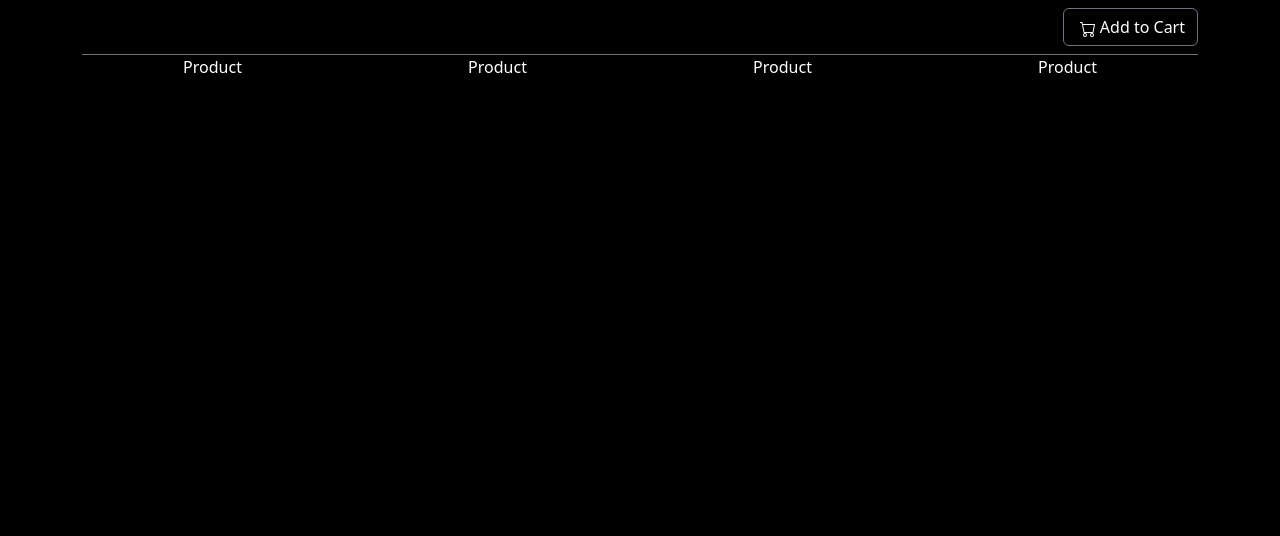
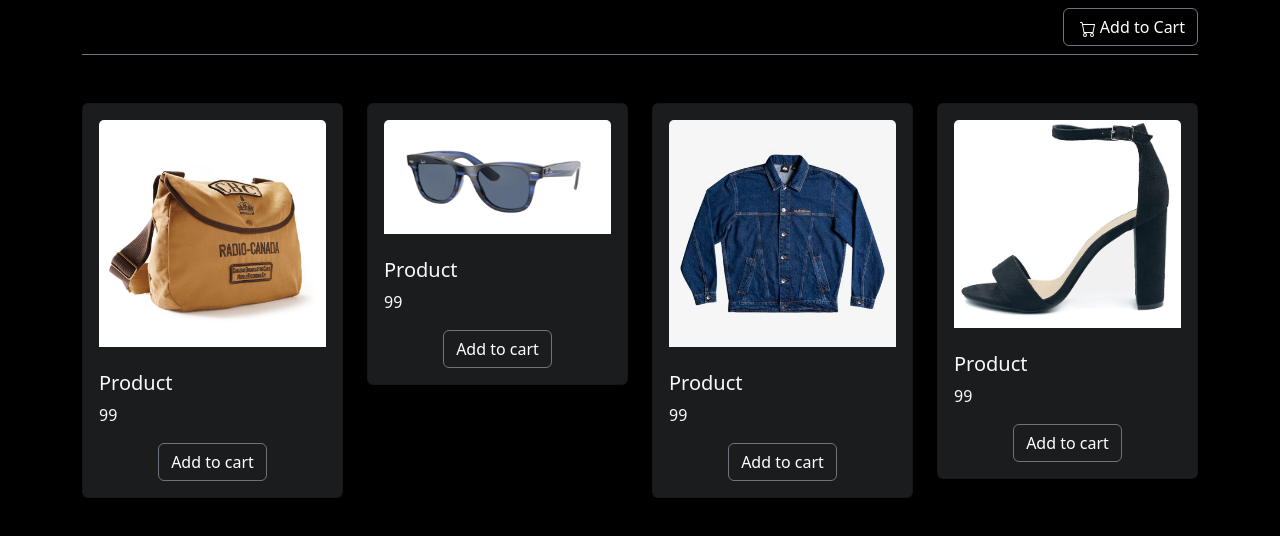
Before and after one commit to mahdi6788/ShoppingCart, a React (Vite) app: page / in a window 1280 px wide. Shown: the top 536 px of the page. Built offline with nearby package versions, Linux system fonts and the light colour scheme.

Commit message:
use map method

```diff
--- a/src/pages/Shop.jsx
+++ b/src/pages/Shop.jsx
@@ -1,21 +1,17 @@
 import { Row, Col } from "react-bootstrap"
+import {productList} from "../data/items"
+import ProductItem from "../components/ProductItem"
 
 function Shop(){
     return (
         <Row xs={1} md={4} className="g-4">
-            <Col align="center">
-            Product
+            {productList.map(product => (
+            <Col
+            align="center"
+            key={product.id}>
+            <ProductItem product={product} />
             </Col>
-            <Col align="center">
-            Product
-            </Col>
-            <Col align="center">
-            Product
-            </Col>
-            <Col align="center">
-            Product
-            </Col>
-
+            ))}
         </Row>
     )
 }
```
